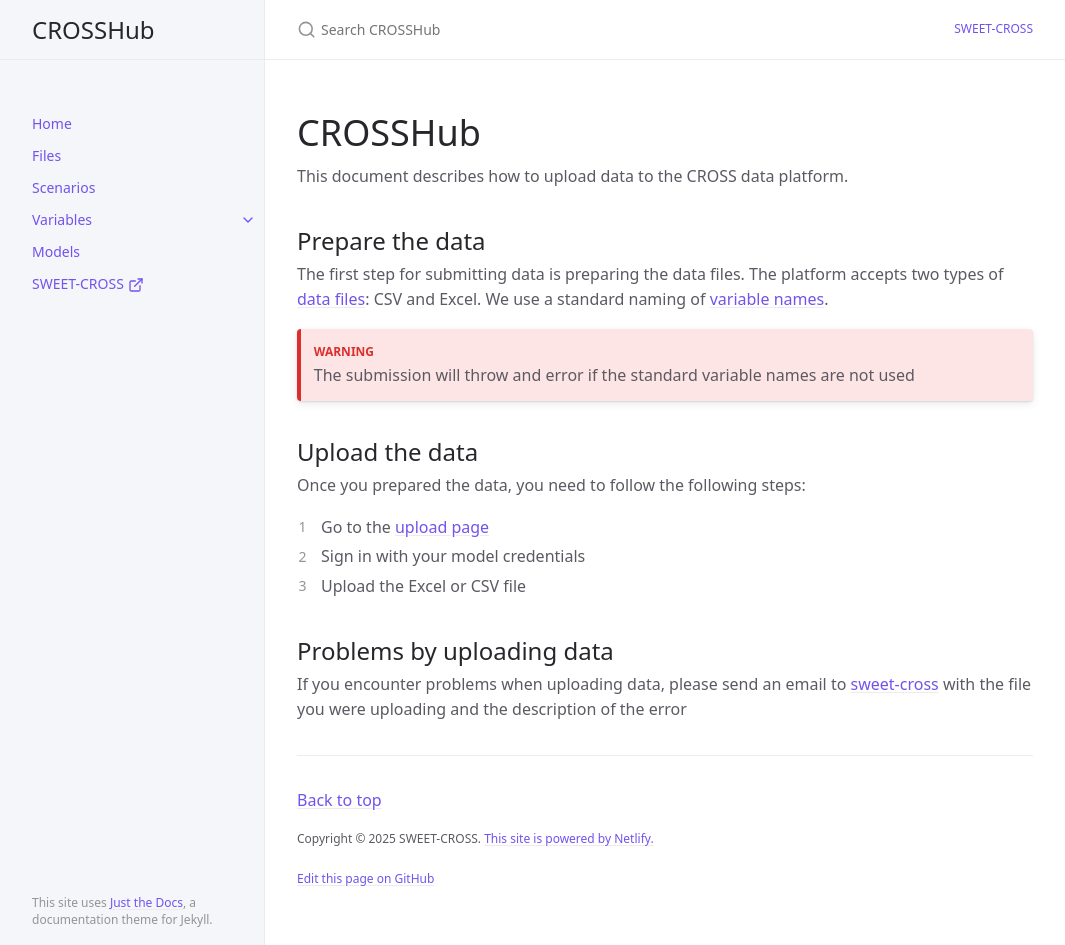
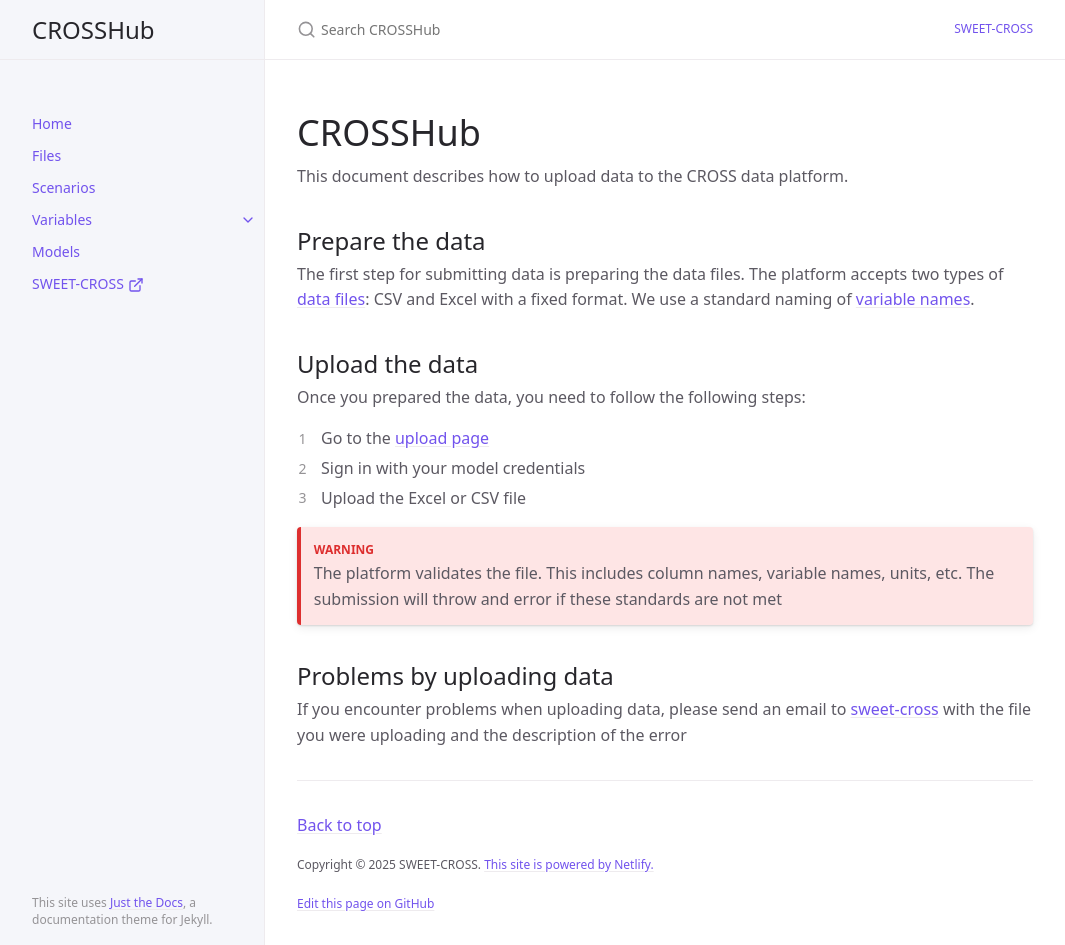
Before and after one commit to sweet-cross/data-model, a Jekyll site: the page built from index.md, in a window 1280 px wide and 945 px high. Shown: the whole window, without its empty margins (107-1172 px from the left). Built offline with Jekyll 4.4.1, drawn with Linux system fonts in a browser that asks for light colours; cached includes are drawn as plain includes.

Commit message:
final details

```diff
--- a/index.md
+++ b/index.md
@@ -12,11 +12,8 @@ This document describes how to upload data to the CROSS data platform.
 
 ## Prepare the data
 
-The first step for submitting data is preparing the data files.  The platform accepts two types of [data files](/instructions-data/docs/files): CSV and Excel.
+The first step for submitting data is preparing the data files.  The platform accepts two types of [data files](/instructions-data/docs/files): CSV and Excel with a fixed format.
 We use a standard naming of [variable names](/instructions-data/docs/variables).
-
-{: .warning }
-The submission will throw and error if the standard variable names are not used
 
 
 ## Upload the data
@@ -27,6 +24,11 @@ Once you prepared the data, you need to follow the following steps:
 2. Sign in with your model credentials
 3. Upload the Excel or CSV file
 
+{: .warning }
+The platform validates the file. This includes column names, variable names, units, etc. The submission will throw and error if these standards are not met
+
+
+
 
 ## Problems by uploading data
 
```
Also changed, not shown: docs/variables/index.md (+1 -1 lines), docs/variables/sets/index.md (+1 -4 lines).
